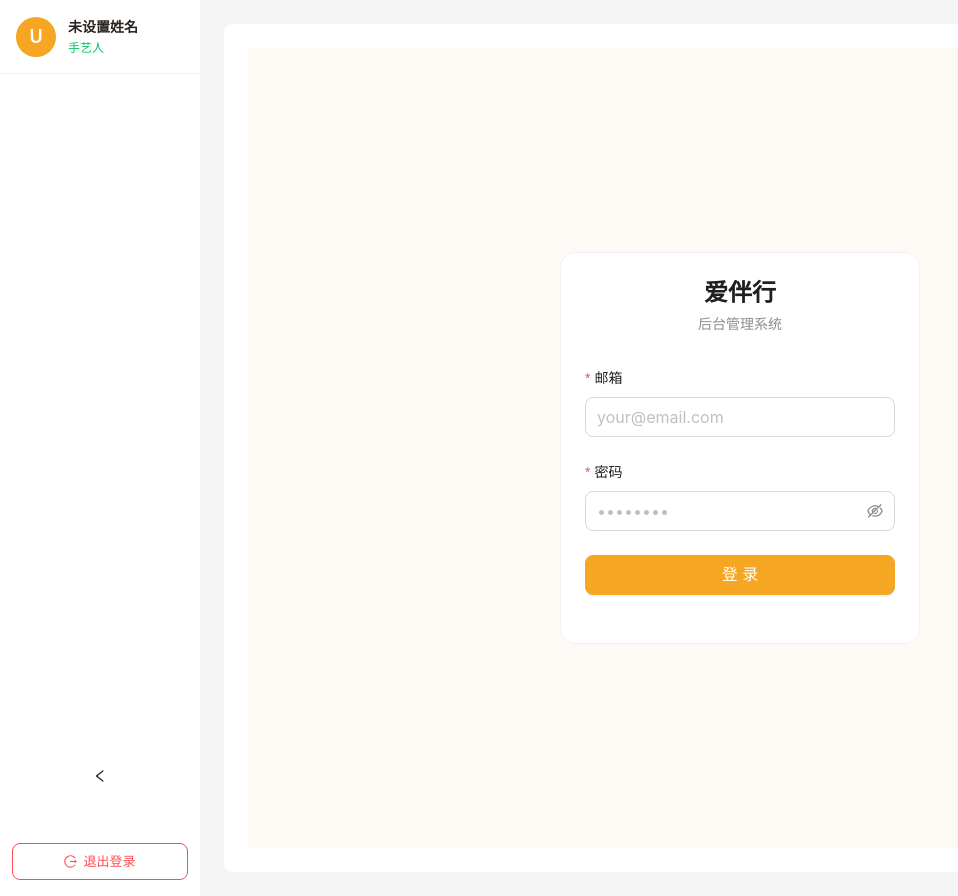
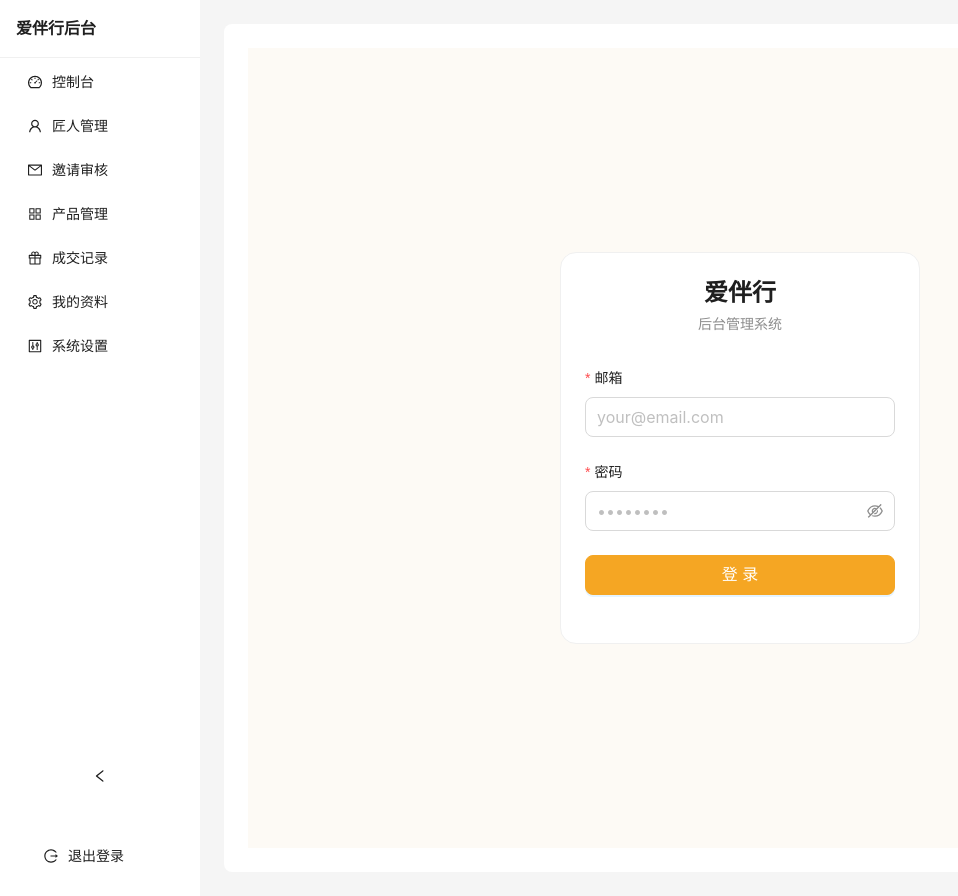
Before and after one commit to nzhyzxl/aibanxing, a Next.js app: page /admin/login in a window 1280 px wide. Shown: the whole page, without its empty margins (0-958 px from the left). Built offline with nearby package versions, Linux system fonts and the light colour scheme; no server answers.

Commit message:
界面优化故事页面;添加设置菜单

```diff
--- a/app/[locale]/about/page.tsx
+++ b/app/[locale]/about/page.tsx
@@ -1,8 +1,25 @@
 import Link from 'next/link'
+import { getSupabaseAdmin } from '@/lib/supabase'
 
-export default function AboutPage({ params }: { params: { locale: string } }) {
+async function getSiteSettings() {
+  try {
+    const { data } = await getSupabaseAdmin()
+      .from('site_settings')
+      .select('key, value')
+    const map: Record<string, string> = {}
+    ;(data || []).forEach(({ key, value }: { key: string; value: string }) => {
+      map[key] = value
+    })
+    return map
+  } catch {
+    return {}
+  }
+}
+
+export default async function AboutPage({ params }: { params: { locale: string } }) {
   const { locale } = params
   const zh = locale === 'zh'
+  const settings = await getSiteSettings()
 
   return (
     <div className="min-h-screen bg-[#FDFAF5]">
@@ -24,12 +41,13 @@ export default function AboutPage({ params }: { params: { locale: string } }) {
       {/* 创立故事 */}
       <section className="max-w-5xl mx-auto px-4 py-16">
         <div className="grid md:grid-cols-2 gap-12 items-center">
-          {/* 左侧图片占位 */}
-          <div className="rounded-2xl overflow-hidden aspect-[4/5]"
-            style={{ background: 'linear-gradient(160deg, #C4956A 0%, #E8C99A 50%, #F5EFE6 100%)' }}>
-            <div className="w-full h-full flex items-center justify-center">
-              <p className="text-[#854F0B]/60 text-sm font-medium">匠人工作场景</p>
-            </div>
+          {/* 左侧图片 */}
+          <div className="rounded-2xl overflow-hidden aspect-[4/5]">
+            <img
+              src={settings.about_workspace_image || 'https://aibanxing.oss-cn-hangzhou.aliyuncs.com/uploads/fba0222feb668fe38436162b4434816a.jpg'}
+              alt="匠人工作场景"
+              className="w-full h-full object-cover"
+            />
           </div>
 
           {/* 右侧文字 */}
@@ -183,9 +201,11 @@ export default function AboutPage({ params }: { params: { locale: string } }) {
 
         <div className="flex flex-col items-center gap-3 mb-8">
           <div className="bg-white rounded-2xl p-5 shadow-sm border border-[#E8C99A] inline-block">
-            <div className="w-28 h-28 bg-[#F5EFE6] rounded-xl flex items-center justify-center border-2 border-dashed border-[#E8C99A]">
-              <span className="text-[#9E9189] text-sm">扫码联系</span>
-            </div>
+            <img
+              src={settings.about_wechat_qr || 'https://aibanxing.oss-cn-hangzhou.aliyuncs.com/uploads/64ef9df45b9fcd94ef7ab892b63343e2.jpg'}
+              alt="微信二维码"
+              className="w-28 h-28 rounded-xl object-cover"
+            />
           </div>
           <p className="text-sm text-[#6B4C35] font-medium">
             {zh ? '扫码联系我们' : 'Scan to reach us'}
--- a/app/admin/layout.tsx
+++ b/app/admin/layout.tsx
@@ -10,6 +10,7 @@ import {
   GiftOutlined,
   SettingOutlined,
   WechatOutlined,
+  ControlOutlined,
 } from '@ant-design/icons'
 import { usePathname, useRouter } from 'next/navigation'
 import { supabase } from '@/lib/supabase'
@@ -22,39 +23,24 @@ export default function AdminLayout({ children }: { children: React.ReactNode })
   const [collapsed, setCollapsed] = useState(false)
   const [checking, setChecking] = useState(true)
   const [hasWechat, setHasWechat] = useState(true)
-  const [role, setRole] = useState<string | null>(null)
-  const [userName, setUserName] = useState('')
-  const [avatarUrl, setAvatarUrl] = useState('')
   const [showBindModal, setShowBindModal] = useState(false)
   const pathname = usePathname()
   const router = useRouter()
-
-  const adminOnlyPaths = ['/admin/artisans', '/admin/invitations']
 
   useEffect(() => {
     supabase.auth.getSession().then(async ({ data: { session } }) => {
       if (!session && pathname !== '/admin/login') {
         router.replace('/admin/login')
-      } else if (session?.user) {
-        const { data } = await supabase
-          .from('users').select('wechat_openid, role, name, avatar_url').eq('id', session.user.id).single()
-        setHasWechat(!!data?.wechat_openid)
-        setRole(data?.role || null)
-        setUserName(data?.name || '')
-        setAvatarUrl(data?.avatar_url || '')
-        setChecking(false)
       } else {
         setChecking(false)
+        if (session?.user) {
+          const { data } = await supabase
+            .from('users').select('wechat_openid').eq('id', session.user.id).single()
+          setHasWechat(!!data?.wechat_openid)
+        }
       }
     })
   }, [pathname, router])
-
-  // 手艺人不能访问管理类页面
-  useEffect(() => {
-    if (role === 'artisan' && adminOnlyPaths.some(p => pathname.startsWith(p))) {
-      router.replace('/admin/dashboard')
-    }
-  }, [role, pathname, router])
 
   if (checking) {
     return (
@@ -64,62 +50,23 @@ export default function AdminLayout({ children }: { children: React.ReactNode })
     )
   }
 
-  const allMenuItems = [
-    { key: '/admin/dashboard', icon: <DashboardOutlined />, label: '控制台', roles: ['admin', 'artisan'] },
-    { key: '/admin/artisans', icon: <UserOutlined />, label: '匠人管理', roles: ['admin'] },
-    { key: '/admin/invitations', icon: <MailOutlined />, label: '邀请审核', roles: ['admin'] },
-    { key: '/admin/products', icon: <AppstoreOutlined />, label: '产品管理', roles: ['admin', 'artisan'] },
-    { key: '/admin/transactions', icon: <GiftOutlined />, label: '成交记录', roles: ['admin', 'artisan'] },
-    { key: '/admin/profile', icon: <SettingOutlined />, label: '我的资料', roles: ['admin', 'artisan'] },
+  const menuItems = [
+    { key: '/admin/dashboard', icon: <DashboardOutlined />, label: '控制台' },
+    { key: '/admin/artisans', icon: <UserOutlined />, label: '匠人管理' },
+    { key: '/admin/invitations', icon: <MailOutlined />, label: '邀请审核' },
+    { key: '/admin/products', icon: <AppstoreOutlined />, label: '产品管理' },
+    { key: '/admin/transactions', icon: <GiftOutlined />, label: '成交记录' },
+    { key: '/admin/profile', icon: <SettingOutlined />, label: '我的资料' },
+    { key: '/admin/settings', icon: <ControlOutlined />, label: '系统设置' },
   ]
-
-  const menuItems = allMenuItems.filter(item => role && item.roles.includes(role))
 
   return (
     <Layout style={{ minHeight: '100vh' }}>
       <Sider collapsible collapsed={collapsed} onCollapse={setCollapsed} theme="light">
-        <div style={{ padding: collapsed ? '12px 8px' : '16px', borderBottom: '1px solid #f0f0f0' }}>
-          {collapsed ? (
-            <div style={{ textAlign: 'center' }}>
-              <div style={{
-                width: 36, height: 36, borderRadius: '50%', margin: '0 auto 4px',
-                background: avatarUrl ? 'transparent' : '#F5A623',
-                overflow: 'hidden', display: 'flex', alignItems: 'center', justifyContent: 'center',
-              }}>
-                {avatarUrl ? (
-                  <img src={avatarUrl} alt="" style={{ width: '100%', height: '100%', objectFit: 'cover' }} />
-                ) : (
-                  <span style={{ color: '#fff', fontSize: 16, fontWeight: 600 }}>
-                    {userName?.[0] || 'U'}
-                  </span>
-                )}
-              </div>
-            </div>
-          ) : (
-            <div style={{ display: 'flex', alignItems: 'center', gap: 12 }}>
-              <div style={{
-                width: 40, height: 40, borderRadius: '50%', flexShrink: 0,
-                background: avatarUrl ? 'transparent' : '#F5A623',
-                overflow: 'hidden', display: 'flex', alignItems: 'center', justifyContent: 'center',
-              }}>
-                {avatarUrl ? (
-                  <img src={avatarUrl} alt="" style={{ width: '100%', height: '100%', objectFit: 'cover' }} />
-                ) : (
-                  <span style={{ color: '#fff', fontSize: 18, fontWeight: 600 }}>
-                    {userName?.[0] || 'U'}
-                  </span>
-                )}
-              </div>
-              <div style={{ flex: 1, minWidth: 0 }}>
-                <div style={{ fontSize: 14, fontWeight: 600, color: '#2C2420', overflow: 'hidden', textOverflow: 'ellipsis', whiteSpace: 'nowrap' }}>
-                  {userName || '未设置姓名'}
-                </div>
-                <div style={{ fontSize: 12, color: role === 'admin' ? '#F5A623' : '#07C160', marginTop: 2 }}>
-                  {role === 'admin' ? '管理员' : '手艺人'}
-                </div>
-              </div>
-            </div>
-          )}
+        <div style={{ padding: '16px', borderBottom: '1px solid #f0f0f0' }}>
+          <Text strong style={{ fontSize: collapsed ? 12 : 16 }}>
+            {collapsed ? '爱' : '爱伴行后台'}
+          </Text>
         </div>
         <Menu
           mode="inline"
@@ -128,24 +75,16 @@ export default function AdminLayout({ children }: { children: React.ReactNode })
           onClick={({ key }) => router.push(key)}
           style={{ borderRight: 0 }}
         />
-        <div style={{ position: 'absolute', bottom: 16, width: '100%', padding: '0 12px' }}>
-          <button
+        <div style={{ position: 'absolute', bottom: 16, width: '100%', padding: '0 16px' }}>
+          <Menu
+            mode="inline"
+            items={[{ key: 'logout', icon: <LogoutOutlined />, label: '退出登录' }]}
             onClick={async () => {
               await supabase.auth.signOut()
               router.push('/admin/login')
             }}
-            style={{
-              width: '100%', padding: collapsed ? '8px 0' : '8px 12px',
-              border: '1px solid #ff4d4f', borderRadius: 8,
-              background: '#fff', color: '#ff4d4f', cursor: 'pointer',
-              fontSize: 13, display: 'flex', alignItems: 'center', justifyContent: 'center', gap: 6,
-            }}
-            onMouseEnter={e => { e.currentTarget.style.background = '#fff1f0' }}
-            onMouseLeave={e => { e.currentTarget.style.background = '#fff' }}
-          >
-            <LogoutOutlined />
-            {!collapsed && '退出登录'}
-          </button>
+            style={{ borderRight: 0 }}
+          />
         </div>
       </Sider>
       <Layout>
--- /dev/null
+++ b/app/api/admin/settings/route.ts
@@ -0,0 +1,37 @@
+export const dynamic = 'force-dynamic'
+
+import { NextRequest, NextResponse } from 'next/server'
+import { getSupabaseAdmin } from '@/lib/supabase'
+
+// GET: 获取所有设置
+export async function GET() {
+  try {
+    const { data, error } = await getSupabaseAdmin()
+      .from('site_settings')
+      .select('*')
+      .order('key')
+
+    if (error) throw error
+    return NextResponse.json(data || [])
+  } catch (err: any) {
+    return NextResponse.json({ error: err.message }, { status: 500 })
+  }
+}
+
+// POST: 更新某个设置
+export async function POST(req: NextRequest) {
+  try {
+    const { key, value } = await req.json()
+    if (!key) return NextResponse.json({ error: 'Missing key' }, { status: 400 })
+
+    const { error } = await getSupabaseAdmin()
+      .from('site_settings')
+      .update({ value, updated_at: new Date().toISOString() })
+      .eq('key', key)
+
+    if (error) throw error
+    return NextResponse.json({ success: true })
+  } catch (err: any) {
+    return NextResponse.json({ error: err.message }, { status: 500 })
+  }
+}
```
Also changed, not shown: 1 other file (tests, documents, lock files or other folders).
